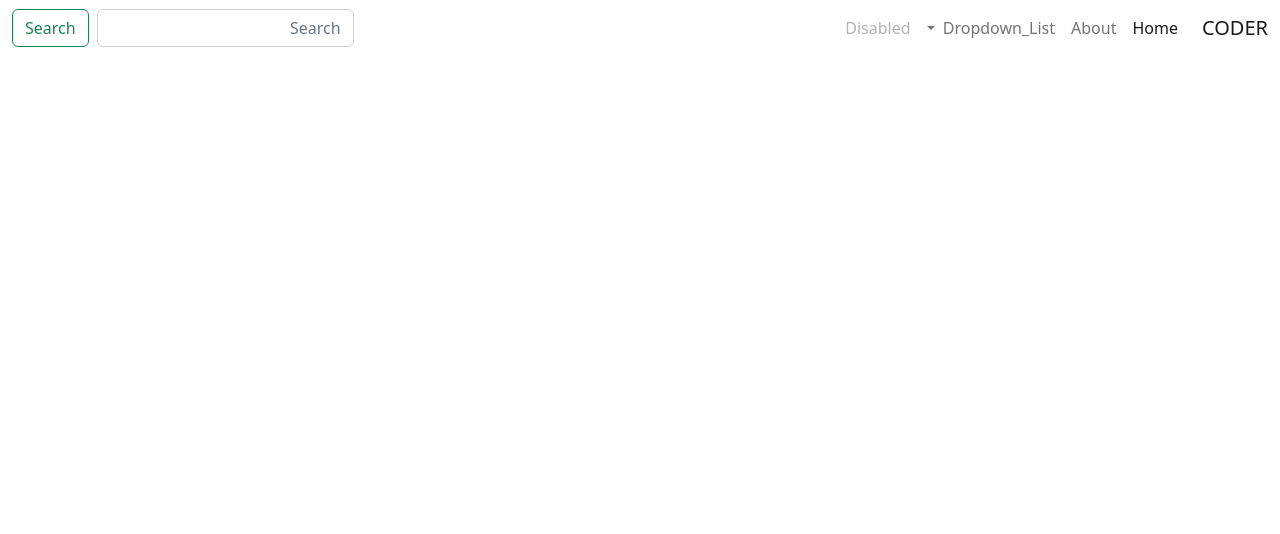
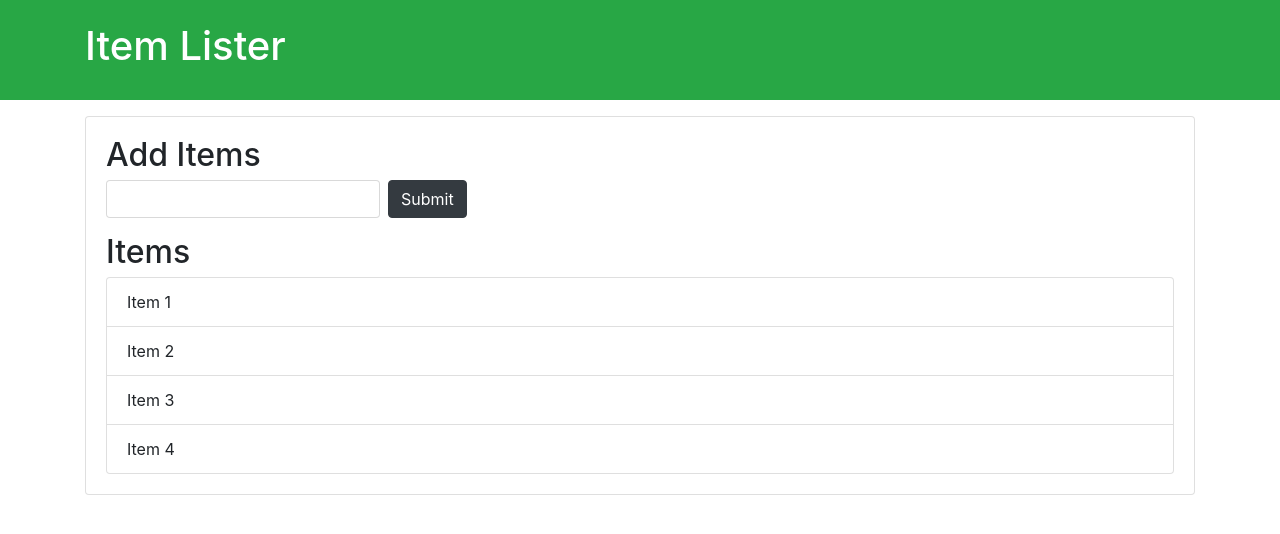
Before and after one commit to Rajatgupta23/Firstgit, a plain HTML site: page index.html in a window 1280 px wide. Drawn offline with nearby package versions, Linux system fonts and the light colour scheme.

Commit message:
second_commit

```diff
--- /dev/null
+++ b/dom.js
@@ -0,0 +1,13 @@
+console.log(document.domain)
+console.log(document.URL)
+
+console.log(document.title)
+
+document.title= 123
+console.log(document.head)
+console.log(document.body)
+console.log(document.doctype)
+console.log(document.all[1])
+console.log(document.getElementById("items"))
+var item= document.getElementsByClassName("list-group")
+console.log(items)
--- a/index.html
+++ b/index.html
@@ -1,51 +1,35 @@
-<!doctype html>
-<html lang="ar" dir="rtl">
+<!DOCTYPE html>
+<html lang="en">
 <head>
-    <!-- Required meta tags -->
-    <meta charset="utf-8">
-    <meta name="viewport" content="width=device-width, initial-scale=1">
-
-    <!-- Bootstrap CSS -->
-    <link rel="stylesheet" href="https://cdn.jsdelivr.net/npm/bootstrap@5.2.3/dist/css/bootstrap.rtl.min.css" integrity="sha384-DOXMLfHhQkvFFp+rWTZwVlPVqdIhpDVYT9csOnHSgWQWPX0v5MCGtjCJbY6ERspU" crossorigin="anonymous">
-
-    <title>Hello WORLD</title>
+  <meta charset="UTF-8">
+  <meta name="viewport" content="width=device-width, initial-scale=1.0">
+  <meta http-equiv="X-UA-Compatible" content="ie=edge">
+  <link rel="stylesheet" href="https://maxcdn.bootstrapcdn.com/bootstrap/4.0.0-beta/css/bootstrap.min.css" integrity="sha384-/Y6pD6FV/Vv2HJnA6t+vslU6fwYXjCFtcEpHbNJ0lyAFsXTsjBbfaDjzALeQsN6M" crossorigin="anonymous">
+  <title>Item Lister</title>
 </head>
 <body>
-    <nav class="navbar navbar-expand-lg bg-body-tertiary">
-        <div class="container-fluid">
-          <a class="navbar-brand" href="#">CODER</a>
-          <button class="navbar-toggler" type="button" data-bs-toggle="collapse" data-bs-target="#navbarSupportedContent" aria-controls="navbarSupportedContent" aria-expanded="false" aria-label="Toggle navigation">
-            <span class="navbar-toggler-icon"></span>
-          </button>
-          <div class="collapse navbar-collapse" id="navbarSupportedContent">
-            <ul class="navbar-nav me-auto mb-2 mb-lg-0">
-              <li class="nav-item">
-                <a class="nav-link active" aria-current="page" href="#">Home</a>
-              </li>
-              <li class="nav-item">
-                <a class="nav-link" href="#">About</a>
-              </li>
-              <li class="nav-item dropdown">
-                <a class="nav-link dropdown-toggle" href="#" role="button" data-bs-toggle="dropdown" aria-haspopup="true" aria-expanded="false">
-                  Dropdown_List
-                </a>
-                <ul class="dropdown-menu">
-                  <li><a class="dropdown-item" href="#">Action1</a></li>
-                  <li><a class="dropdown-item" href="#">Another action</a></li>
-                  <li><hr class="dropdown-divider"></li>
-                  <li><a class="dropdown-item" href="#">Something else here</a></li>
+  <header id="main-header" class="bg-success text-white p-4 mb-3">
+    <div class="container">
+      <h1 id="header-title">Item Lister <span style="display:none">123</span></h1>
+    </div>
+  </header>
+  <div class="container">
+   <div id="main" class="card card-body">
+    <h2 class="title">Add Items</h2>
+    <form class="form-inline mb-3">
+      <input type="text" class="form-control mr-2">
+      <input type="submit" class="btn btn-dark" value="Submit">
+    </form>
+    <h2 class="title">Items</h2>
+    <ul id="items" class="list-group">
+      <li class="list-group-item">Item 1</li>
+      <li class="list-group-item">Item 2</li>
+      <li class="list-group-item">Item 3</li>
+      <li class="list-group-item">Item 4</li>
     </ul>
-              </li>
-              <li class="nav-item">
-                <a class="nav-link disabled">Disabled</a>
-              </li>
-            </ul>
-            <form class="d-flex" role="search">
-              <input class="form-control me-2" type="search" placeholder="Search" aria-label="Search">
-              <button class="btn btn-outline-success" type="submit">Search</button>
-            </form>
    </div>
   </div>
-      </nav>
+  <script src="dom.js"></script>
+
 </body>
 </html>
```
Lines whose indentation alone changed are shown as unchanged.
